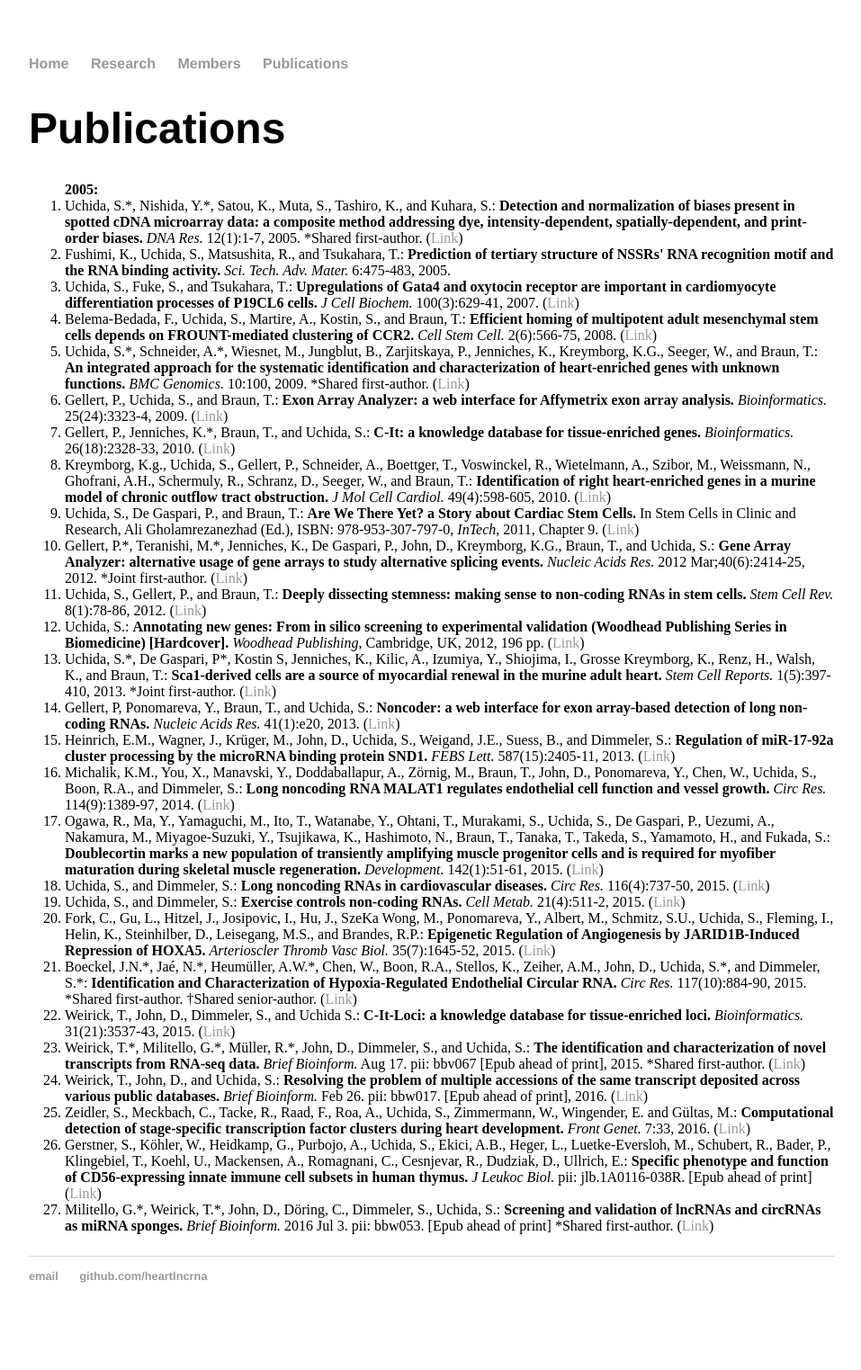
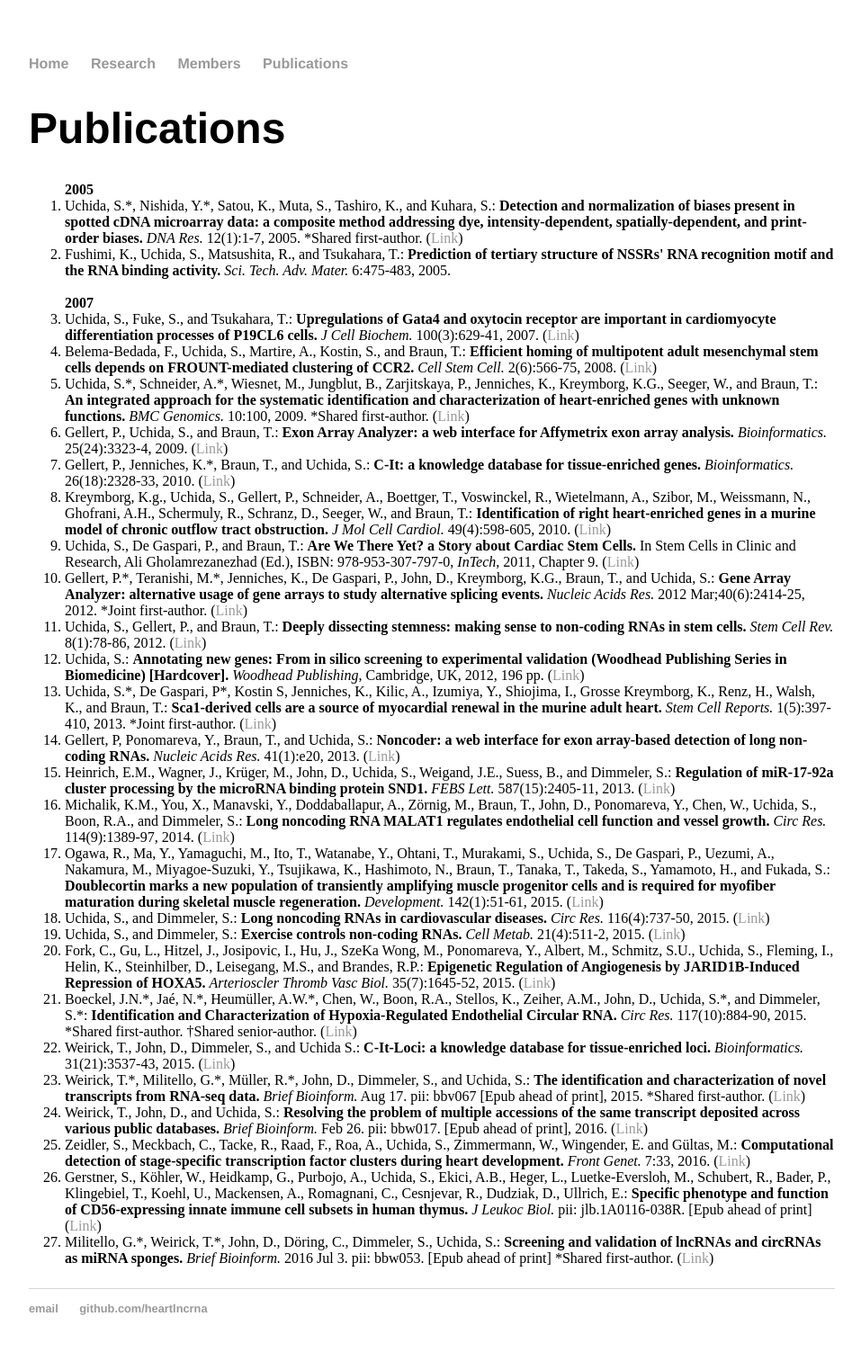
Before and after one commit to heartlncrna/heartlncrna.github.io, a Jekyll site: the page publications/pub_list.html, which Jekyll copies as it is, in a window 1280 px wide. Shown: the whole page at 90% size, without its empty margins (160-1117 px from the left). Built offline with Jekyll 4.4.1, drawn with Linux system fonts in a browser that asks for light colours; before the commit the page ends 1487 px from its top, so only the background shows below that.

Commit message:
Update pub_list.html

```diff
--- a/publications/pub_list.html
+++ b/publications/pub_list.html
@@ -26,9 +26,11 @@
 
 			<p class="Normal">
 			<ol>
-			<strong> 2005: </strong>
+			<strong> 2005 </strong>
 				<li>Uchida, S.*, Nishida, Y.*, Satou, K., Muta, S., Tashiro, K., and Kuhara, S.: <b>Detection and normalization of biases present in spotted cDNA microarray data: a composite method addressing dye, intensity-dependent, spatially-dependent, and print-order biases.</b> <i>DNA Res.</i> 12(1):1-7, 2005. *Shared first-author. (<a href="http://dnaresearch.oxfordjournals.org/content/12/1/1.long"><span class="ptHyperlink">Link</span></a>)</li>
 				<li>Fushimi, K., Uchida, S., Matsushita, R., and Tsukahara, T.: <b>Prediction of tertiary structure of NSSRs' RNA recognition motif and the RNA binding activity.</b> <i>Sci. Tech. Adv. Mater.</i> 6:475-483, 2005.</li>
+			<br>
+			<strong> 2007 </strong>
 				<li>Uchida, S., Fuke, S., and Tsukahara, T.: <b>Upregulations of Gata4 and oxytocin receptor are important in cardiomyocyte differentiation processes of P19CL6 cells.</b> <i>J Cell Biochem.</i> 100(3):629-41, 2007. (<a href="http://onlinelibrary.wiley.com/doi/10.1002/jcb.21094/abstract?systemMessage=Wiley+Online+Library+will+have+be+unavailable+on+Saturday+5th+December+from+10:00-14:00+GMT+/+05:00-09:00+EST+/+18:00-22:00+SGT+for+essential+maintenance.+Apologies+for+the+inconvenience."><span class="ptHyperlink">Link</span></a>)</li>
 				<li>Belema-Bedada, F., Uchida, S., Martire, A., Kostin, S., and Braun, T.: <b>Efficient homing of multipotent adult mesenchymal stem cells depends on FROUNT-mediated clustering of CCR2.</b> <i>Cell Stem Cell.</i> 2(6):566-75, 2008. (<a href="http://www.sciencedirect.com/science/article/pii/S193459090800115X"><span class="ptHyperlink">Link</span></a>)</li>
 				<li>Uchida, S.*, Schneider, A.*, Wiesnet, M., Jungblut, B., Zarjitskaya, P., Jenniches, K., Kreymborg, K.G., Seeger, W., and Braun, T.: <b>An integrated approach for the systematic identification and characterization of heart-enriched genes with unknown functions.</b> <i>BMC Genomics.</i> 10:100, 2009. *Shared first-author. (<a href="http://www.biomedcentral.com/1471-2164/10/100"><span class="ptHyperlink">Link</span></a>)</li>
```
